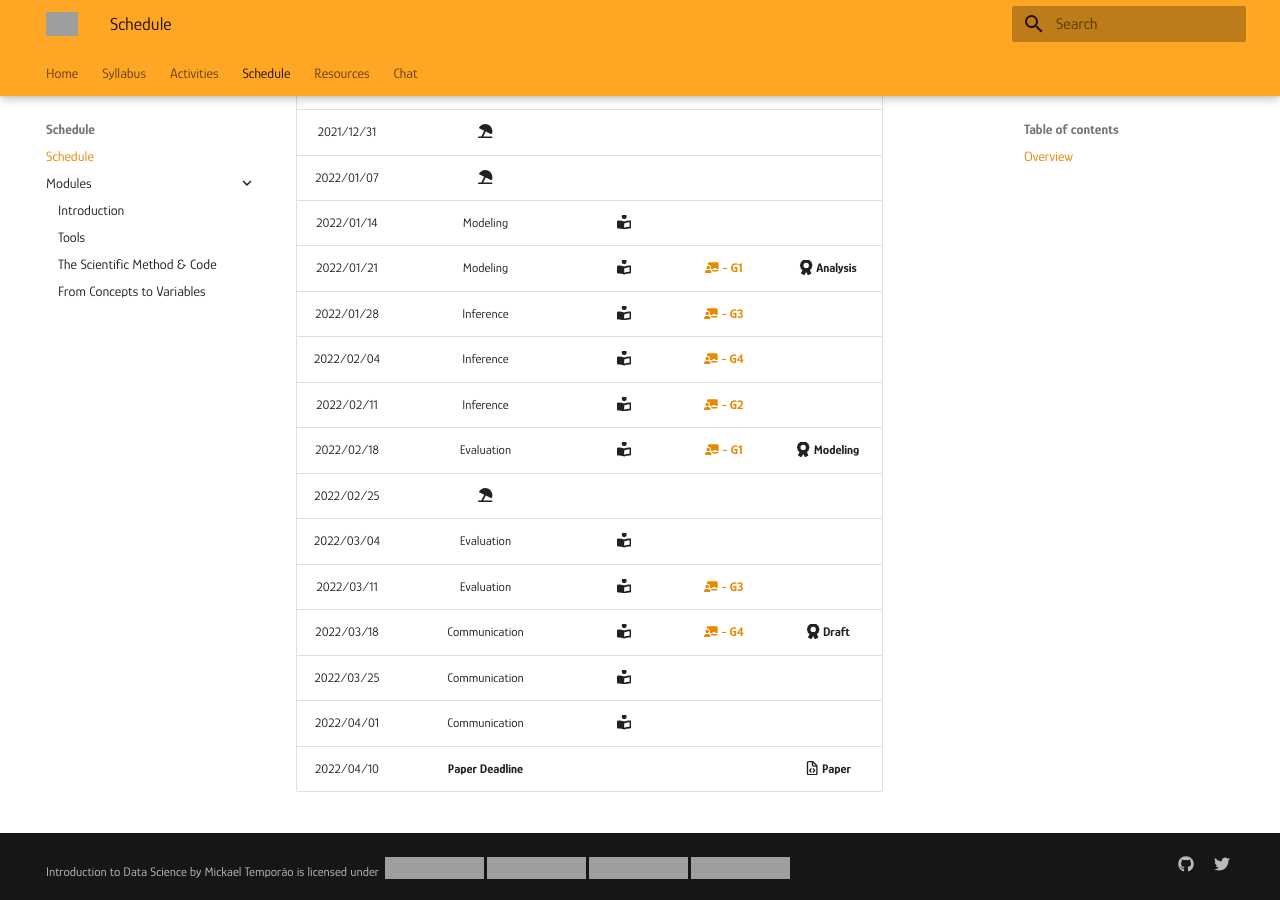
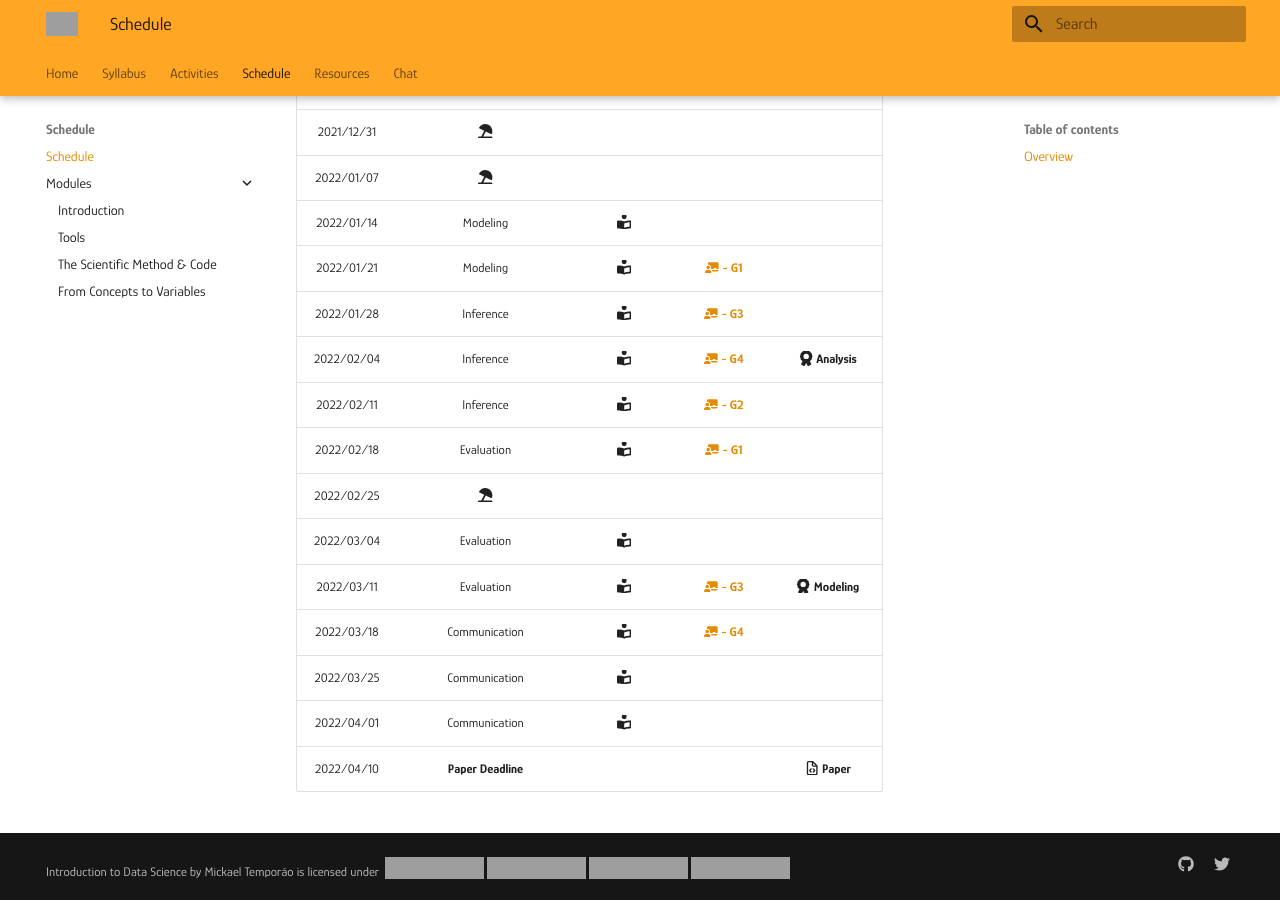
Before and after one commit to mickaeltemporao/data-analysis, an MkDocs documentation site: the page built from docs/schedule.md, in a window 1280 px wide and 900 px high, scrolled down 1233 px. Built offline with MkDocs 1.6.1 and Material for MkDocs 9.7.7, drawn with Linux system fonts in a browser that asks for light colours; grey boxes are pictures that could not be loaded.

Commit message:
update schedule

```diff
--- a/docs/schedule.md
+++ b/docs/schedule.md
@@ -21,7 +21,7 @@
 | 2021/09/17 | Introduction                       | [:fontawesome-solid-book-reader:](modules/introduction.md)  |                                                                                |                                                                                                                                                     |
 | 2021/09/24 | Tools                              | [:fontawesome-solid-book-reader:](modules/tools.md)         |                                                                                | [**:fontawesome-regular-paper-plane: Onboarding**](resources/onboarding.md)                                                                         |
 | 2021/10/01 | The Scientific Method & Code       | [:fontawesome-solid-book-reader:](modules/programming-1.md) | [**:fontawesome-solid-chalkboard-teacher: - G2**](activities/participation.md) | [**:fontawesome-solid-award: Idea**](https://colab.research.google.com/github/mickaeltemporao/data-analysis/blob/main/materials/assignment-1.ipynb) |
-| 2021/10/08 | From Concepts to Variables         | [:fontawesome-solid-book-reader:](modules/programming-2.md) | [**:fontawesome-solid-chalkboard-teacher: - G3**](activities/participation.md) |                                                                                                                                                               |
+| 2021/10/08 | From Concepts to Variables         | [:fontawesome-solid-book-reader:](modules/programming-2.md) | [**:fontawesome-solid-chalkboard-teacher: - G3**](activities/participation.md) |                                                                                                                                                     |
 | 2021/10/15 | Programming                        | :fontawesome-solid-book-reader:                             | [**:fontawesome-solid-chalkboard-teacher: - G1**](activities/participation.md) |                                                                                                                                                     |
 | 2021/10/22 | Visualization                      | :fontawesome-solid-book-reader:                             | [**:fontawesome-solid-chalkboard-teacher: - G4**](activities/participation.md) |                                                                                                                                                     |
 | 2021/10/29 | Visualization                      | :fontawesome-solid-book-reader:                             | [**:fontawesome-solid-chalkboard-teacher: - G2**](activities/participation.md) | **:fontawesome-solid-award: Proposal**                                                                                                              |
@@ -36,15 +36,15 @@
 | 2021/12/31 | :fontawesome-solid-umbrella-beach: |                                                             |                                                                                |                                                                                                                                                     |
 | 2022/01/07 | :fontawesome-solid-umbrella-beach: |                                                             |                                                                                |                                                                                                                                                     |
 | 2022/01/14 | Modeling                           | :fontawesome-solid-book-reader:                             |                                                                                |                                                                                                                                                     |
-| 2022/01/21 | Modeling                           | :fontawesome-solid-book-reader:                             | [**:fontawesome-solid-chalkboard-teacher: - G1**](activities/participation.md) | **:fontawesome-solid-award: Analysis**                                                                                                              |
+| 2022/01/21 | Modeling                           | :fontawesome-solid-book-reader:                             | [**:fontawesome-solid-chalkboard-teacher: - G1**](activities/participation.md) |                                                                                                                                                     |
 | 2022/01/28 | Inference                          | :fontawesome-solid-book-reader:                             | [**:fontawesome-solid-chalkboard-teacher: - G3**](activities/participation.md) |                                                                                                                                                     |
-| 2022/02/04 | Inference                          | :fontawesome-solid-book-reader:                             | [**:fontawesome-solid-chalkboard-teacher: - G4**](activities/participation.md) |                                                                                                                                                     |
+| 2022/02/04 | Inference                          | :fontawesome-solid-book-reader:                             | [**:fontawesome-solid-chalkboard-teacher: - G4**](activities/participation.md) |   **:fontawesome-solid-award: Analysis**                                                                                                            |
 | 2022/02/11 | Inference                          | :fontawesome-solid-book-reader:                             | [**:fontawesome-solid-chalkboard-teacher: - G2**](activities/participation.md) |                                                                                                                                                     |
-| 2022/02/18 | Evaluation                         | :fontawesome-solid-book-reader:                             | [**:fontawesome-solid-chalkboard-teacher: - G1**](activities/participation.md) | **:fontawesome-solid-award: Modeling**                                                                                                              |
+| 2022/02/18 | Evaluation                         | :fontawesome-solid-book-reader:                             | [**:fontawesome-solid-chalkboard-teacher: - G1**](activities/participation.md) |                                                                                                                                                     |
 | 2022/02/25 | :fontawesome-solid-umbrella-beach: |                                                             |                                                                                |                                                                                                                                                     |
 | 2022/03/04 | Evaluation                         | :fontawesome-solid-book-reader:                             |                                                                                |                                                                                                                                                     |
-| 2022/03/11 | Evaluation                         | :fontawesome-solid-book-reader:                             | [**:fontawesome-solid-chalkboard-teacher: - G3**](activities/participation.md) |                                                                                                                                                     |
-| 2022/03/18 | Communication                      | :fontawesome-solid-book-reader:                             | [**:fontawesome-solid-chalkboard-teacher: - G4**](activities/participation.md) | **:fontawesome-solid-award: Draft**                                                                                                                 |
+| 2022/03/11 | Evaluation                         | :fontawesome-solid-book-reader:                             | [**:fontawesome-solid-chalkboard-teacher: - G3**](activities/participation.md) | **:fontawesome-solid-award: Modeling**                                                                                                              |
+| 2022/03/18 | Communication                      | :fontawesome-solid-book-reader:                             | [**:fontawesome-solid-chalkboard-teacher: - G4**](activities/participation.md) |                                                                                                                                                     |
 | 2022/03/25 | Communication                      | :fontawesome-solid-book-reader:                             |                                                                                |                                                                                                                                                     |
 | 2022/04/01 | Communication                      | :fontawesome-solid-book-reader:                             |                                                                                |                                                                                                                                                     |
 | 2022/04/10 | **Paper Deadline**                 |                                                             |                                                                                | **:fontawesome-regular-file-code: Paper**                                                                                                           |
```
